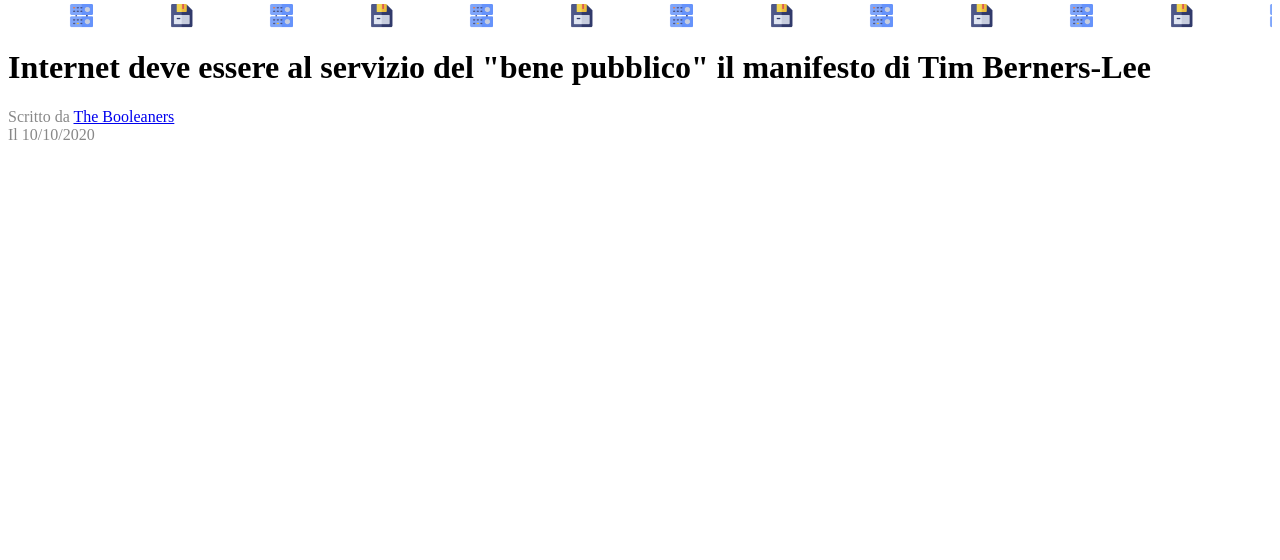
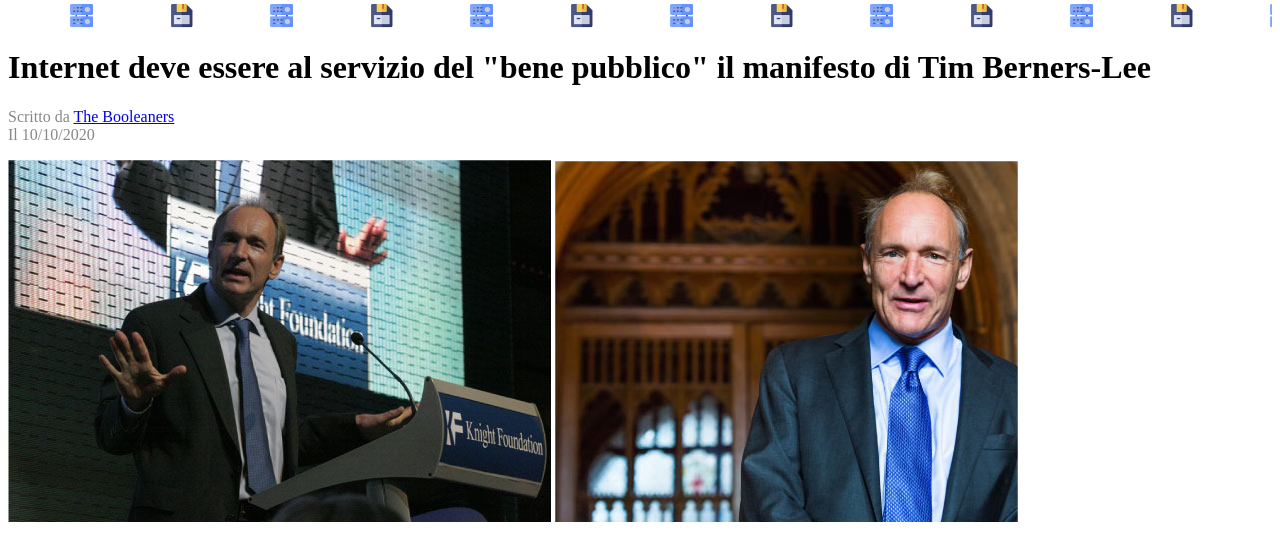
Before and after one commit to ClaudioMattina/html-css-booleaner, a plain HTML site: page index.html in a window 1280 px wide. Shown: the part 180-740 px from the top of the page. Drawn offline with Linux system fonts and the light colour scheme.

Commit message:
Amico Timmy

```diff
--- a/index.html
+++ b/index.html
@@ -14,11 +14,15 @@
          <img id="logo" src="img/logo.svg" alt="">
       </div>
       <!-- fine immagine e logo -->
+      <!-- titolo e tottocapitolo -->
   <main>
       <h1>Internet deve essere al servizio del "bene pubblico" il manifesto di Tim Berners-Lee</h1>
       <p id="info">Scritto da <a href="https://www.youtube.com/watch?v=KBARvn3eJuo">The Booleaners</a>
         <br>Il 10/10/2020
       </p>
+      <!-- fine capitolo e sottocapitolo -->
+      <img src="img/tim-1.jpg" alt="Vai Tiiiimmm">
+      <img src="img/tim-2.jpg" alt="Dajeeee Tiiiimmm">
 
 
   </main>
```
